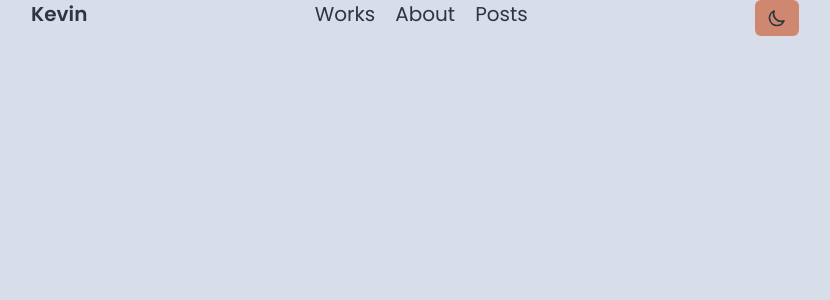
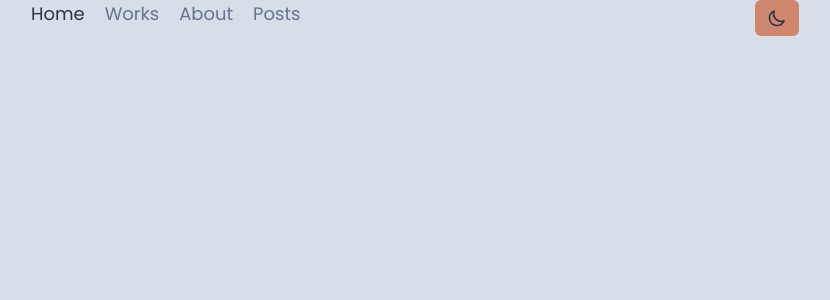
Before and after one commit to KevinPalowa/portfolio, a Next.js app: page / in a window 1280 px wide. Shown: the top 300 px of the page, without its empty margins (225-1055 px from the left). Built offline with nearby package versions, Linux system fonts and the light colour scheme.

Commit message:
add navlink

```diff
--- a/components/NavBar.js
+++ b/components/NavBar.js
@@ -1,21 +1,37 @@
 import Link from "next/link";
-import ThemeToggle from "./ThemeToggle"
-export default function NavBar(){
-  return(
-    <nav className='flex justify-between '>
-      <Link href='/'><a className='font-semibold text-xl'>Kevin</a></Link>
-      <ul className='flex space-x-5 text-xl'>
-        <li>
-          <Link href='/'>Works</Link>
-        </li>
-        <li>
-          <Link href='/'>About</Link>
-        </li>
-        <li>
-          <Link href='/'>Posts</Link>
-        </li>
+import { useRouter } from "next/router";
+import ThemeToggle from "./ThemeToggle";
+function NavLink({ href, children }) {
+  const router = useRouter();
+  const isActive = router.asPath === href;
+  console.log(isActive);
+  return (
+    <Link href={href}>
+      <a
+        className={
+          isActive
+            ? "dark:text-[#eceff4] text-[#2e3440]"
+            : "text-slate-500 dark:text-[#5e81ac]"
+        }
+      >
+        {children}
+      </a>
+    </Link>
+  );
+}
+export default function NavBar() {
+  return (
+    <nav className="flex justify-between ">
+      {/* <Link href="/">
+        <a className="font-semibold text-xl">Kevin</a>
+      </Link> */}
+      <ul className="flex space-x-5 text-lg">
+        <NavLink href="/">Home</NavLink>
+        <NavLink href="/works">Works</NavLink>
+        <NavLink href="/about">About</NavLink>
+        <NavLink href="/post">Posts</NavLink>
       </ul>
-     <ThemeToggle/>
+      <ThemeToggle />
     </nav>
-  )
+  );
 }
--- /dev/null
+++ b/pages/works.js
@@ -0,0 +1,10 @@
+import React from "react";
+import NavBar from "../components/NavBar";
+
+export default function works() {
+  return (
+    <div>
+      <NavBar />
+    </div>
+  );
+}
```
